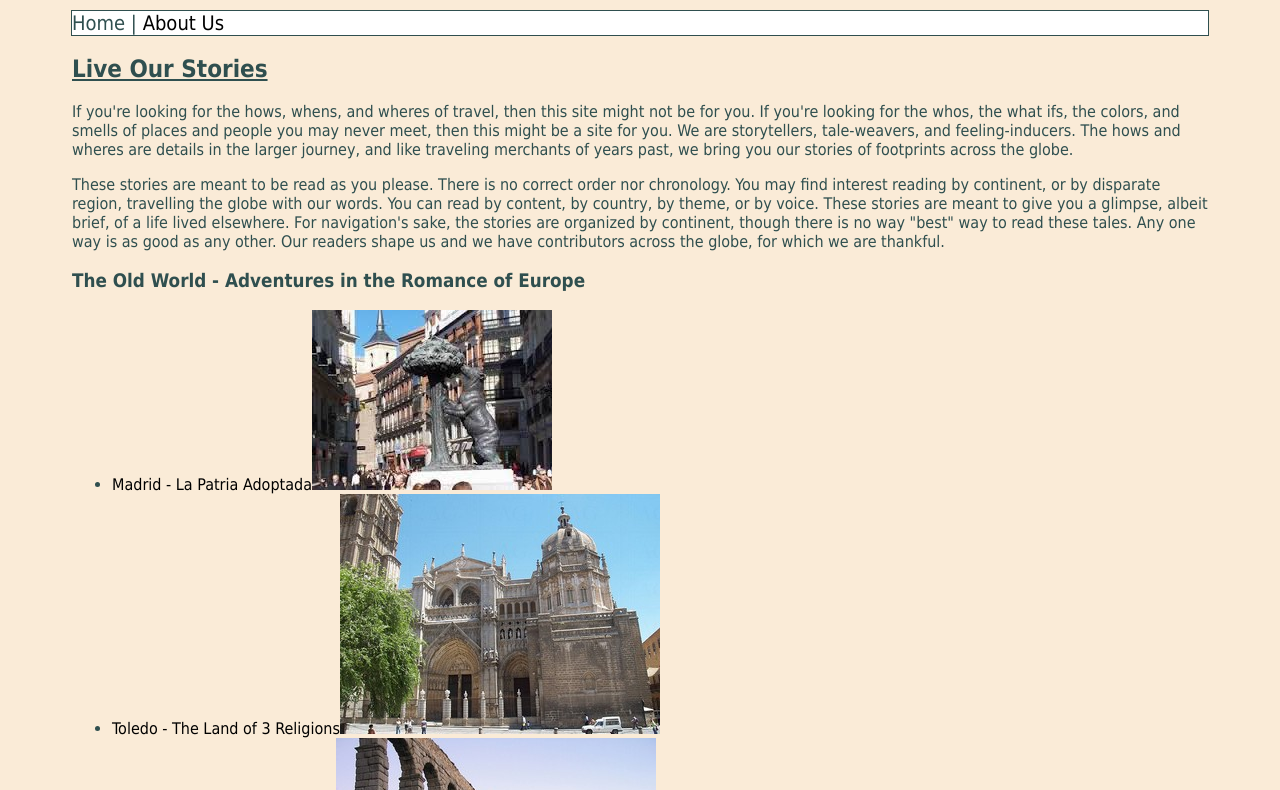
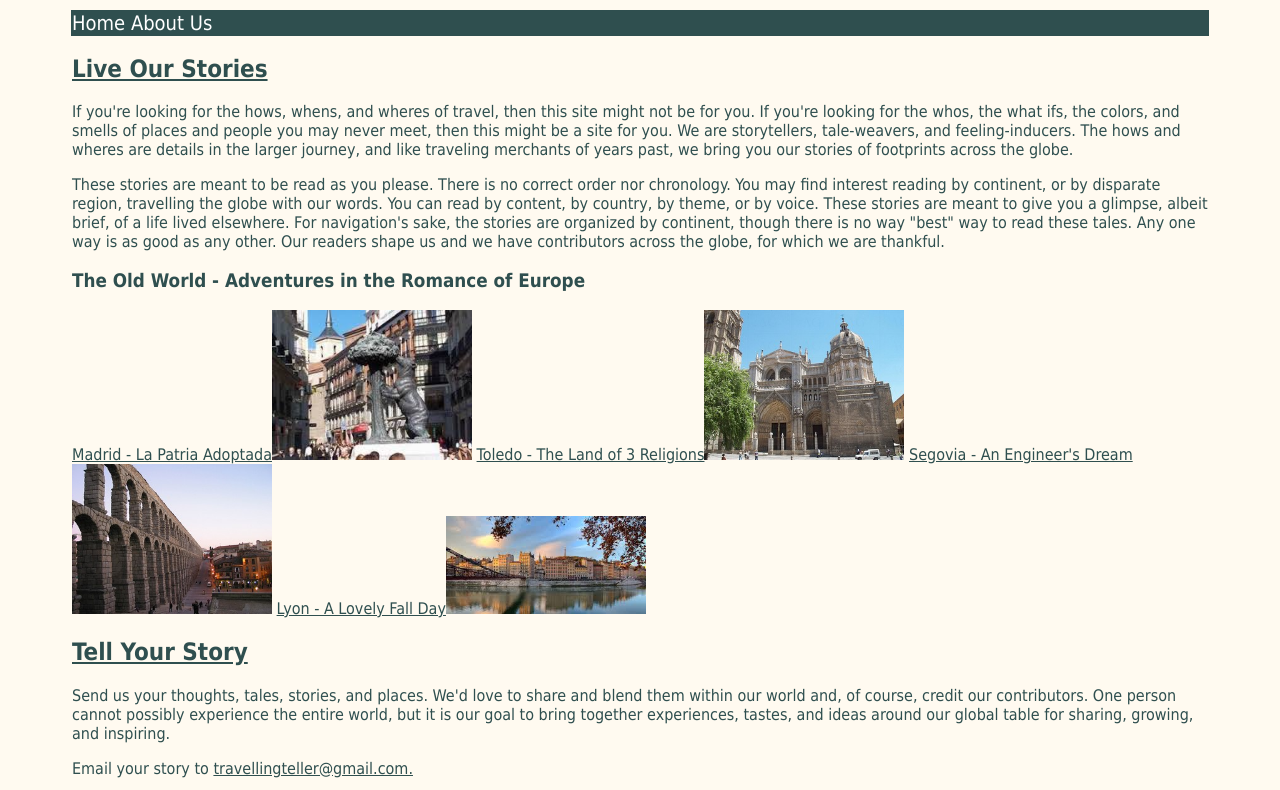
Before and after one commit to LindseyCWilcox/portfolio, a plain HTML site: page index.html in a window 1280 px wide. Shown: the part 89-879 px from the top of the page. Drawn offline with Linux system fonts and the light colour scheme.

Commit message:
Styling update

```diff
--- a/index.html
+++ b/index.html
@@ -9,7 +9,12 @@
   <header>
     <h1>The Travelling Teller - Not Your Average Travel Site</h1>
   </header>
-  <nav>Home | <a href="about-us.html" target="_blank">About Us</a></nav>
+  <nav>
+    <ul>
+      <li><a href="#">Home</a></li>
+      <li><a href="about-us.html" target="_blank">About Us</a></li>
+    </ul>
+  </nav>
   <article>
     <h2>Live Our Stories</h2>
     <p>If you're looking for the hows, whens, and wheres of travel, then this site might not be for you. If you're looking for the whos, the what ifs, the colors, and smells of places and people you may never meet, then this might be a site for you. We are storytellers, tale-weavers, and feeling-inducers. The hows and wheres are details in the larger journey, and like traveling merchants of years past, we bring you our stories of footprints across the globe.</p>
--- a/styles/first-stylesheet.css
+++ b/styles/first-stylesheet.css
@@ -1,12 +1,12 @@
 body {
   font-family: "Tahoma", "Verdana", serif;
   color: darkslategrey;
-  background-color: antiquewhite;
+  background-color: floralwhite;
   padding-left: 5%;
   padding-right: 5%;
 }
 h1 {
-  color: black;
+  color: darkcyan;
   font-size: 2.5rem;
   text-align: center;
   vertical-align: middle;
@@ -15,15 +15,18 @@ h2 {
   text-decoration: underline;
 }
 nav {
-  background-color: white;
+  background-color: darkslategrey;
   font-size: 1.25rem;
   text-align: left;
   outline-style: solid;
   outline-width: 1px;
 }
-a {
-  color: black;
+nav a:link {
+  color: white;
   text-decoration: none;
+}
+nav a:visited {
+  color: white;
 }
 a:visited {
   color: darkslategrey;
@@ -33,3 +36,19 @@ a:hover {
   color: royalblue;
   text-decoration: none;
 }
+a:link {
+  color: darkslategrey;
+  text-decoration: underline;
+}
+ul {
+  list-style-type: none;
+  margin: 0;
+  padding: 0;
+}
+li {
+  display: inline;
+}
+img {
+  width: 200px;
+  height: auto;
+}
```
